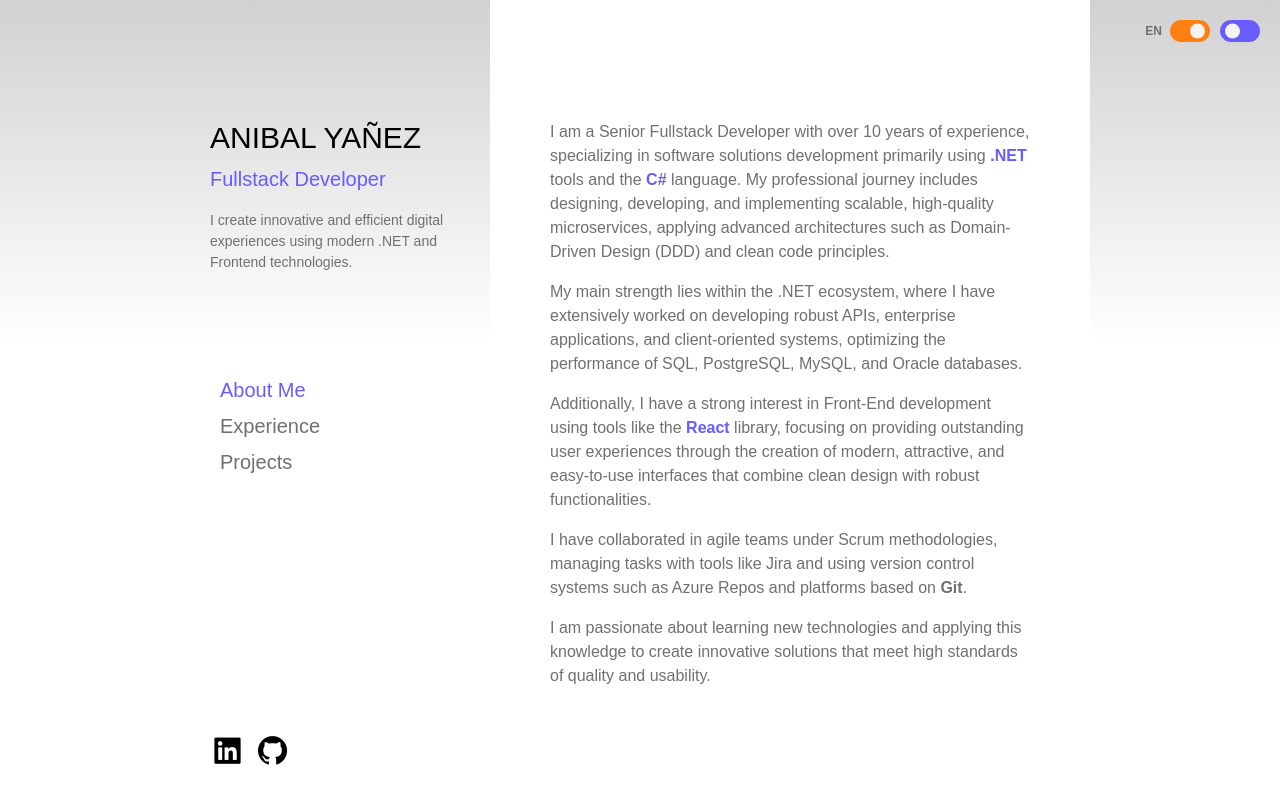
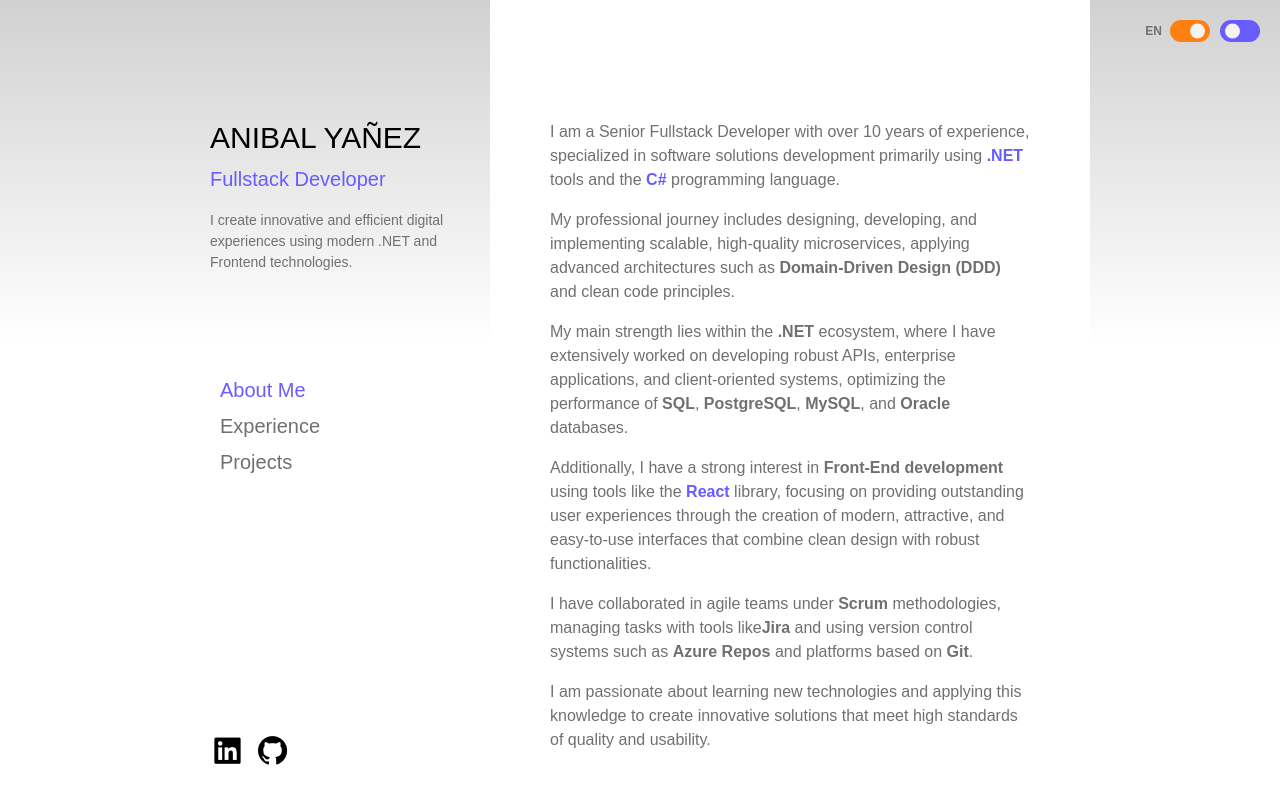
Before and after one commit to Anibaliym/my-portfolio-app-frontend, a React (Vite) app in the folder my-portfolio-app/: page /about in a window 1280 px wide. Both pictures are taken after a click on the element "ES". Built offline with nearby package versions, Linux system fonts and the light colour scheme.

Commit message:
Corrección de redacción

```diff
--- a/my-portfolio-app/src/MyPortfolioApp/pages/AboutPage.jsx
+++ b/my-portfolio-app/src/MyPortfolioApp/pages/AboutPage.jsx
@@ -10,29 +10,31 @@ export const AboutPage = () => {
             {language === 'es' ? (
                 <>
                     <p>
-                        Soy un desarrollador Fullstack Senior con más de 10 años de experiencia,
-                        especializado en el desarrollo de soluciones de software utilizando principalmente herramientas
+                        Soy un desarrollador Fullstack Senior con más de 10 años de experiencia, especializado en el desarrollo de soluciones de
+                        software utilizando principalmente herramientas microsoft como el entorno
                         <b><span className="text-color-primary"> .NET</span></b>, y lenguaje
                         <b><span className="text-color-primary"> C#</span></b>.
-                        Mi trayectoria profesional incluye el diseño, desarrollo e implementación de aplicaciones y
-                        microservicios escalables y de alta calidad,
-                        aplicando arquitecturas avanzadas como Domain-Driven Design (DDD) y principios de código limpio.
                     </p>
 
                     <p>
-                        Mi mayor fortaleza reside en el ecosistema .NET,
-                        donde he trabajado extensamente desarrollando APIs robustas, aplicaciones empresariales y sistemas orientados al cliente,
-                        optimizando el rendimiento de bases de datos SQL, PostgreSQL, MySQL y Oracle.
+                        Mi trayectoria profesional incluye el diseño, desarrollo e implementación de aplicaciones y microservicios escalables
+                        y de alta calidad, aplicando arquitecturas avanzadas como Domain-Driven Design (DDD) y principios de código limpio.
                     </p>
 
                     <p>
-                        Además, tengo un gran interés por el desarrollo Front-End utilizando herramientas como la librería <span className="text-color-primary"><b> React</b></span>, enfocado en ofrecer experiencias de usuario sobresalientes mediante
-                        la creación de interfaces modernas, atractivas y de fácil uso que combinan diseño limpio con funcionalidades robustas.
+                        Mi mayor fortaleza reside en el ecosistema .NET, donde he trabajado extensamente en el desarrollo de APIs robustas,
+                        aplicaciones empresariales y sistemas orientados al cliente. Además, tengo experiencia optimizando el rendimiento de bases de datos SQL,
+                        PostgreSQL, MySQL y Oracle.
                     </p>
 
                     <p>
-                        He colaborado en equipos ágiles bajo metodologías Scrum, gestionando tareas con herramientas como Jira y
-                        utilizando sistemas de control de versiones como Azure Repos y plataformas basadas en la herramienta <b>Git</b>.
+                        Además, tengo un gran interés por el desarrollo Front-End utilizando herramientas como la librería <span className="text-color-primary"><b> React</b></span>,
+                        enfocado en ofrecer experiencias de usuario sobresalientes mediante la creación de interfaces modernas, atractivas y de fácil uso que combinan diseño limpio con funcionalidades robustas.
+                    </p>
+
+                    <p>
+                        He colaborado en equipos ágiles bajo metodologías <b><span className="text-color-primary"> Scrum</span></b>, gestionando tareas con herramientas como Jira y
+                        utilizando sistemas de control de versiones como Azure Repos y plataformas basadas en la herramienta <span className="text-color-primary"><b> GIT</b></span>.
                     </p>
 
                     <p>
@@ -43,27 +45,30 @@ export const AboutPage = () => {
             ) : (
                 <>
                     <p>
-                        I am a Senior Fullstack Developer with over 10 years of experience, specializing in software solutions development
-                        primarily using <b><span className="text-color-primary"> .NET</span></b> tools and the
-                        <b><span className="text-color-primary"> C#</span></b> language.
-                        My professional journey includes designing, developing, and implementing scalable, high-quality microservices,
-                        applying advanced architectures such as Domain-Driven Design (DDD) and clean code principles.
+                        I am a Senior Fullstack Developer with over 10 years of experience, specialized in software solutions development
+                        primarily using <b><span class="text-color-primary">.NET</span></b> tools and the
+                        <b><span class="text-color-primary"> C#</span></b> programming language.
                     </p>
 
                     <p>
-                        My main strength lies within the .NET ecosystem, where I have extensively worked on developing robust APIs,
-                        enterprise applications, and client-oriented systems, optimizing the performance of SQL, PostgreSQL, MySQL, and Oracle databases.
+                        My professional journey includes designing, developing, and implementing scalable, high-quality microservices,
+                        applying advanced architectures such as <b>Domain-Driven Design (DDD)</b> and clean code principles.
                     </p>
 
                     <p>
-                        Additionally, I have a strong interest in Front-End development using tools like the <span className="text-color-primary"><b> React</b></span> library,
-                        focusing on providing outstanding user experiences through the creation of modern, attractive, and easy-to-use interfaces
-                        that combine clean design with robust functionalities.
+                        My main strength lies within the <b>.NET</b> ecosystem, where I have extensively worked on developing robust APIs,
+                        enterprise applications, and client-oriented systems, optimizing the performance of
+                        <b> SQL</b>, <b>PostgreSQL</b>, <b>MySQL</b>, and <b>Oracle</b> databases.
                     </p>
 
                     <p>
-                        I have collaborated in agile teams under Scrum methodologies, managing tasks with tools like Jira and
-                        using version control systems such as Azure Repos and platforms based on <b>Git</b>.
+                        Additionally, I have a strong interest in <b>Front-End development</b> using tools like the
+                        <b><span class="text-color-primary"> React</span></b> library, focusing on providing outstanding user experiences through the creation of modern, attractive, and easy-to-use interfaces that combine clean design with robust functionalities.
+                    </p>
+
+                    <p>
+                        I have collaborated in agile teams under <b>Scrum</b> methodologies, managing tasks with tools like
+                        <b>Jira</b> and using version control systems such as <b>Azure Repos</b> and platforms based on <b>Git</b>.
                     </p>
 
                     <p>
--- a/my-portfolio-app/src/MyPortfolioApp/pages/ProyectsPage.jsx
+++ b/my-portfolio-app/src/MyPortfolioApp/pages/ProyectsPage.jsx
@@ -44,7 +44,7 @@ export const ProyectsPage = () => {
                                 : 'The application is developed using '
                         }
 
-                        <strong>React</strong>
+                        <b><span className="text-color-primary"> React</span></b>
                         {
                             (language === 'es')
                                 ? ' para el frontend, proporcionando una interfaz moderna y dinámica, mientras que el backend está implementado con '
@@ -57,8 +57,8 @@ export const ProyectsPage = () => {
                                 : ' ensuring robust and scalable performance. The data is efficiently stored in a '
                         }
 
-                        <strong> .NET Core 8</strong>,
-                        <strong> PostgreSQL</strong>,
+
+                        <b><span className="text-color-primary"> .NET Core 8,  PostgreSQL, </span></b>
 
                         {
                             (language === 'es')
@@ -91,28 +91,6 @@ export const ProyectsPage = () => {
 
                 <CarouselProyectMyAccount />
 
-                <p className="mt-3 text-color-default text-center">
-                    {
-                        (language === 'es')
-                            ? '¿Quieres experimentar todo el potencial de '
-                            : 'Want to experience the full potential of  '
-                    }
-
-                    <strong>
-                        {
-                            (language === 'es')
-                                ? 'Mi Cuenta'
-                                : 'My Account'
-                        }
-                    </strong>
-
-                    {
-                        (language === 'es')
-                            ? '? Crea una cuenta y pruébalo ahora.'
-                            : '? Create an account and try it now!”'
-                    }
-                </p>
-
                 <div className="container">
                     <div className="row mt-3">
                         <button
--- a/my-portfolio-app/src/assets/data/experienceData.js
+++ b/my-portfolio-app/src/assets/data/experienceData.js
@@ -72,7 +72,7 @@ export const experinceData_es = [
         endYear             : '2023',
         company             : 'Universidad Adolfo Ibañez',
         position            : 'Desarrollador Fullstack .NET Senior',
-        positionDescription : 'Conformé parte del equipo de desarrollo y mantenimiento de sistemas de gestión académica (Omega) con .NET Framework, React y SQL Server. Diseñé e implementé lógica de negocio compleja basada en requerimientos personalizados del cliente, bajo metodologías ágiles (Scrum) y en cascada. Mejoré la experiencia de usuario creando interfaces modernas y eficientes que optimizaron el uso de los sistemas académicos.',
+        positionDescription : 'Conformé parte del equipo de desarrollo y mantenimiento de sistemas de gestión académica "Omega" con .NET Framework, React y SQL Server. Diseñé e implementé lógica de negocio compleja basada en requerimientos personalizados del cliente, bajo metodologías ágiles (Scrum) y en cascada. Mejoré la experiencia de usuario creando interfaces modernas y eficientes que optimizaron el uso de los sistemas académicos.',
         technologies        : [
             { id: 1, description: 'C#' },
             { id: 2, description: 'HTML/CSS' },
@@ -116,7 +116,7 @@ export const experinceData_es = [
         endYear             : '',
         company             : 'Kabeli - Banco ITAU',
         position            : 'Desarrollador Backend .NET Senior',
-        positionDescription : 'En mi rol como Desarrollador Backend .NET Senior, he diseñado y desarrollado microservicios escalables utilizando .NET Framework 4.8, optimizando significativamente el rendimiento del sistema y mejorando la eficiencia de despliegue mediante la implementación de pipelines CI/CD. Uso de herramientas avanzadas como Azure Repos para control de versiones y Jira para la gestión de tareas.',
+        positionDescription : 'En mi rol como Desarrollador Backend .NET Senior, he diseñado y desarrollado microservicios escalables utilizando .NET Framework 4.8, optimizando significativamente el rendimiento del sistema y mejorando la eficiencia de despliegue mediante la implementación de pipelines CI/CD. Uso de herramientas avanzadas como Azure Repos y Gitlab para control de versiones y Jira para la gestión de tareas.',
         technologies        : [
             { id: 1, description: 'C#' },
             { id: 2, description: 'T-SQL' },
@@ -204,7 +204,7 @@ export const experienceData_en = [
         endYear             : '2023',
         company             : 'Universidad Adolfo Ibanez',
         position            : 'Senior Fullstack .NET Developer',
-        positionDescription : 'I was part of a development and maintenance team for academic management systems (Omega) using .NET Framework, React, and SQL Server. I designed and implemented complex business logic based on customized client requirements under agile (Scrum) and waterfall methodologies. I enhanced user experience by creating modern and efficient interfaces that optimized the use of academic systems.',
+        positionDescription : 'I was part of a development and maintenance team for academic management systems "Omega" using .NET Framework, React, and SQL Server. I designed and implemented complex business logic based on customized client requirements under agile (Scrum) and waterfall methodologies. I enhanced user experience by creating modern and efficient interfaces that optimized the use of academic systems.',
         technologies        : [
             { id: 1, description: 'C#' },
             { id: 2, description: 'HTML/CSS' },
```
Also changed, not shown: my-portfolio-app/src/main.jsx (+5 -5 lines).
